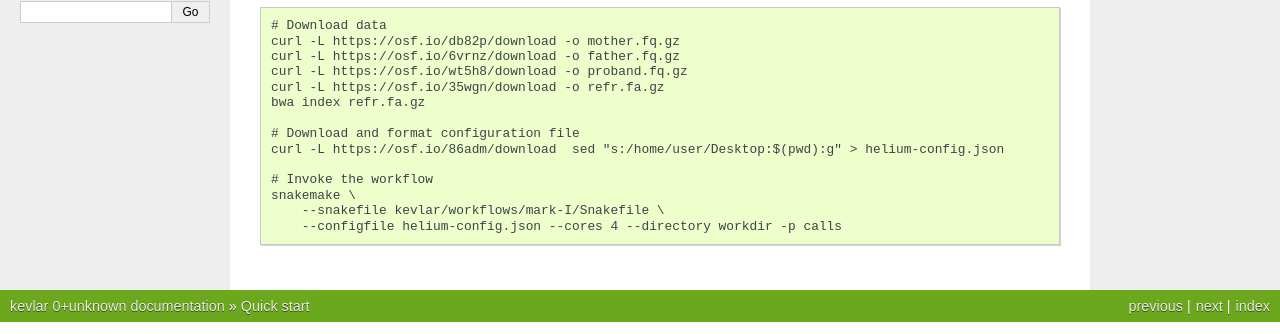
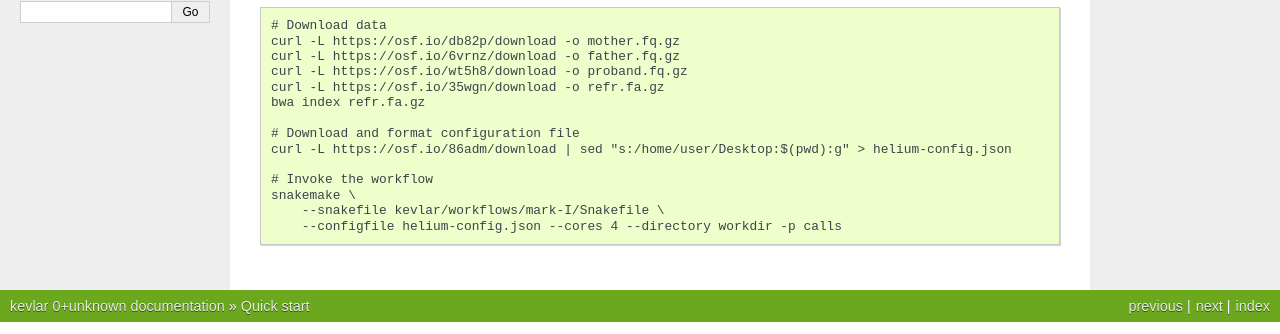
Before and after one commit to kevlar-dev/kevlar, a Sphinx documentation site: the page built from docs/quick-start.rst, in a window 1280 px wide. Shown: the part 315-649 px from the top of the page. Built offline with Sphinx 7.4.7, drawn with Linux system fonts in a browser that asks for light colours.

Commit message:
Fixing typo in docs

```diff
--- a/docs/quick-start.rst
+++ b/docs/quick-start.rst
@@ -23,7 +23,7 @@ A :doc:`more detailed tutorial is available <tutorial>`, and a complete listing
      bwa index refr.fa.gz
 
      # Download and format configuration file
-     curl -L https://osf.io/86adm/download  sed "s:/home/user/Desktop:$(pwd):g" > helium-config.json
+     curl -L https://osf.io/86adm/download | sed "s:/home/user/Desktop:$(pwd):g" > helium-config.json
 
      # Invoke the workflow
      snakemake \
```
